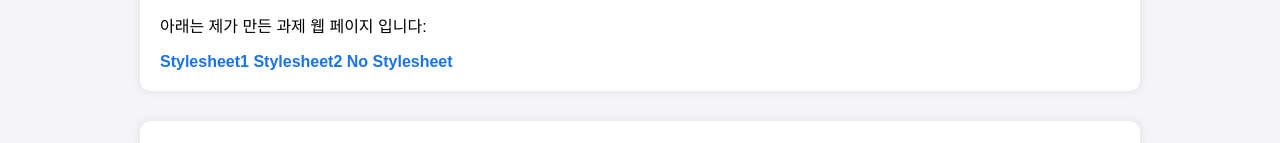
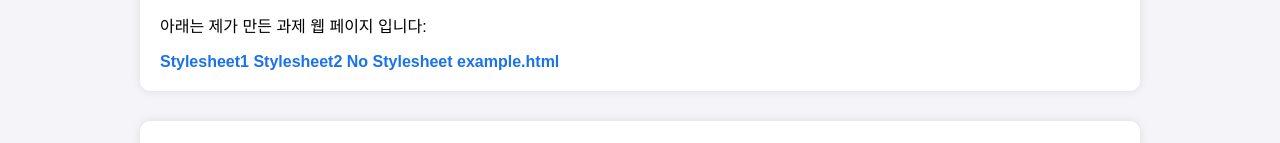
Before and after one commit to LeeSgjoo/OSS_HW, a plain HTML site: page index.html in a window 1280 px wide. Shown: the part 807-950 px from the top of the page. Drawn offline with Linux system fonts and the light colour scheme.

Commit message:
write README.md

```diff
--- a/index.html
+++ b/index.html
@@ -111,6 +111,7 @@
       <a href=" https://resilient-longma-a5d85e.netlify.app/style1.html" >Stylesheet1</a>
       <a href="https://resilient-longma-a5d85e.netlify.app/style2.html" >Stylesheet2</a>
       <a href="https://resilient-longma-a5d85e.netlify.app/nostyle.html" > No Stylesheet</a>
+      <a href="https://resilient-longma-a5d85e.netlify.app/example.html" > example.html</a>
     </section>
 
     <!-- 이미지 섹션 -->
```
Also changed, not shown: 1 other file.
